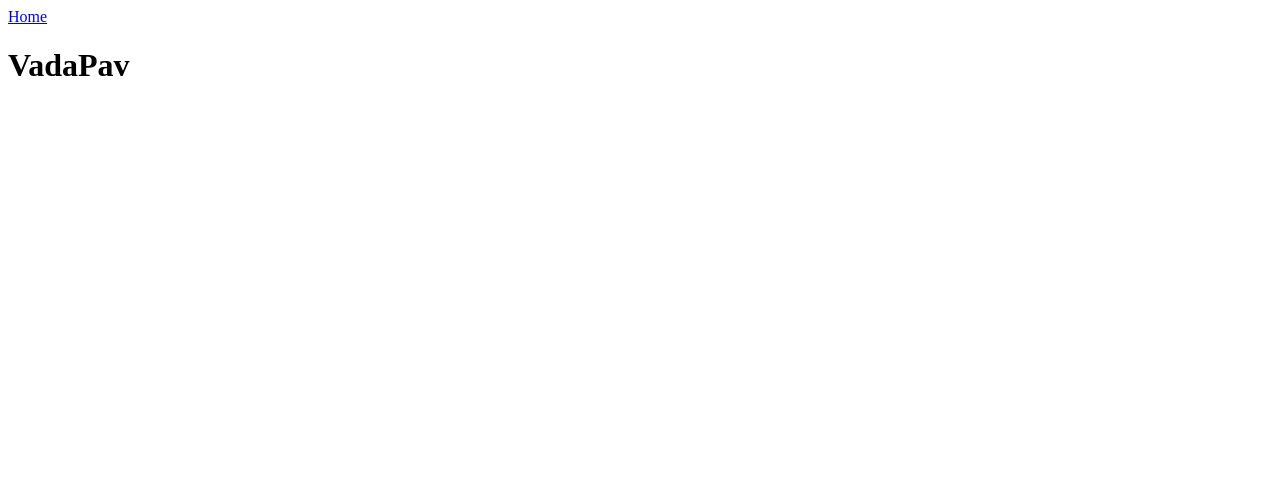
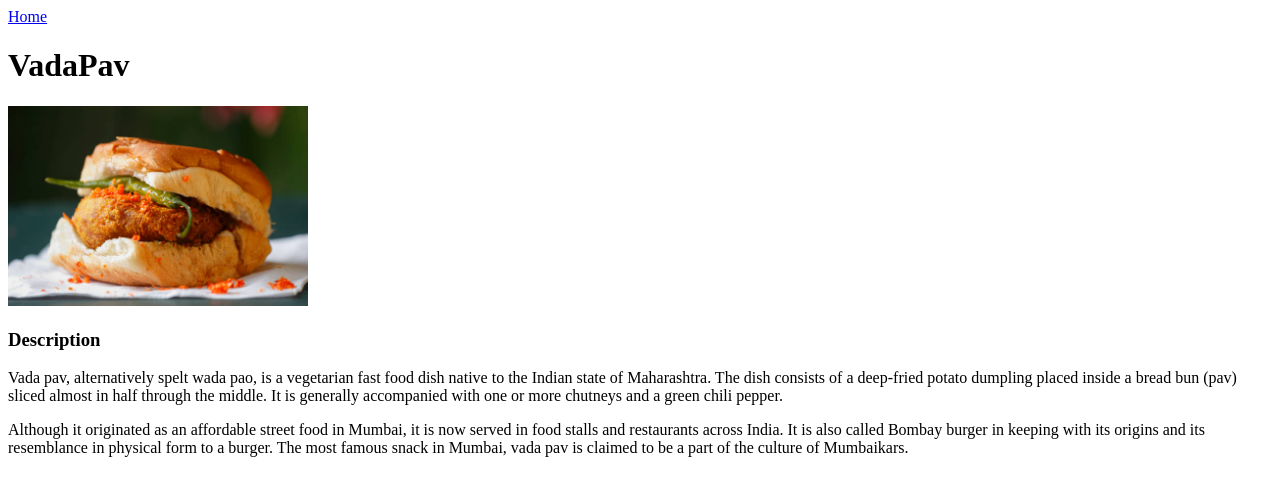
Before and after one commit to omkarp-21/odin-recipes, a plain HTML site: page recipes/VadaPav.html in a window 1280 px wide. Drawn offline with Linux system fonts and the light colour scheme.

Commit message:
Recipe image and Desscription added

```diff
--- a/recipes/VadaPav.html
+++ b/recipes/VadaPav.html
@@ -7,5 +7,11 @@
 <body>
     <a href="../index.html">Home</a>
     <h1>VadaPav</h1>
+    <img src="../images/vadapav.jpg" height="200" width="300">
+    <h3>Description</h3>
+    <p>Vada pav, alternatively spelt wada pao, is a vegetarian fast food dish native to the Indian state of Maharashtra. The dish consists of a deep-fried potato dumpling placed inside a bread bun (pav) sliced almost in half through the middle. It is generally accompanied with one or more chutneys and a green chili pepper.
+    </p>
+    <p>
+    Although it originated as an affordable street food in Mumbai, it is now served in food stalls and restaurants across India. It is also called Bombay burger in keeping with its origins and its resemblance in physical form to a burger. The most famous snack in Mumbai, vada pav is claimed to be a part of the culture of Mumbaikars.</p>
 </body>
 </html>
```
